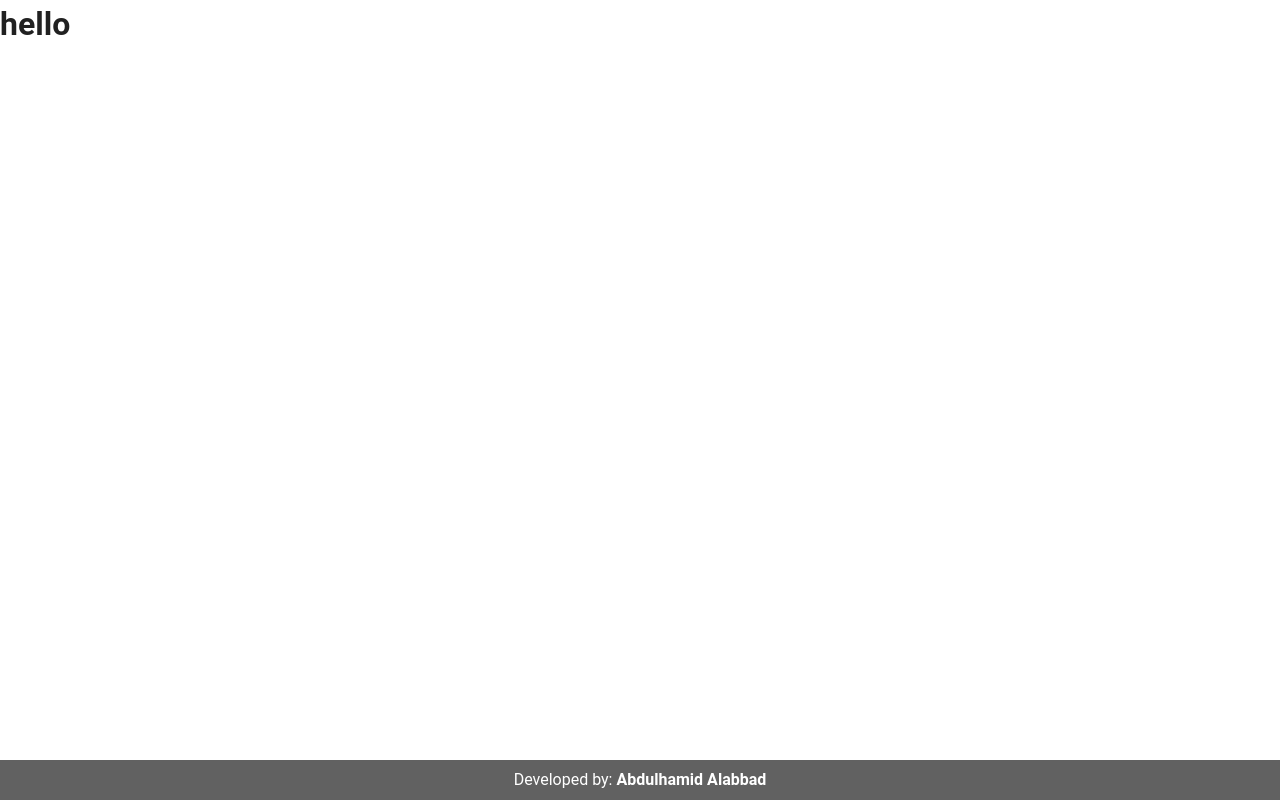
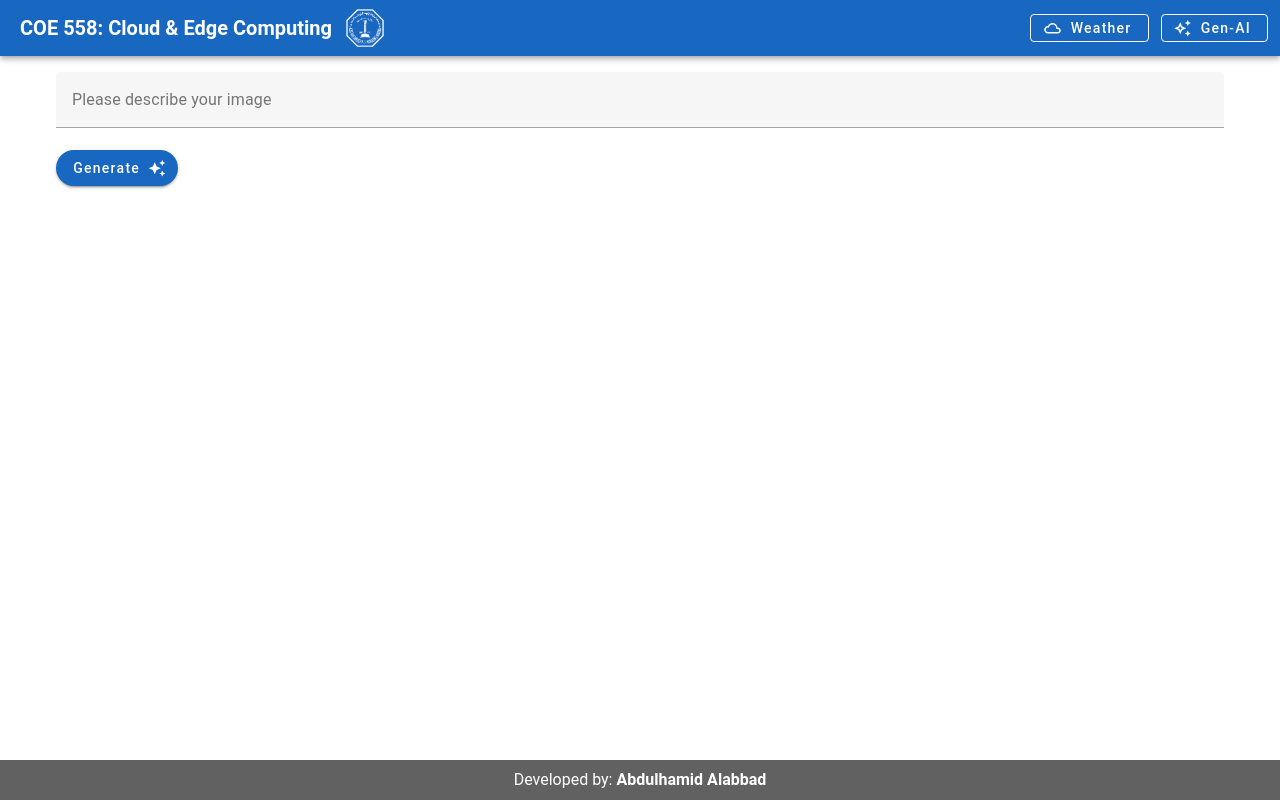
Before and after one commit to Abdulhamid-12/cloud-project-frontend, a Vue app: page /gen-ai in a window 1280 px wide. Built offline with nearby package versions, Linux system fonts and the light colour scheme.

Commit message:
General enhancement

```diff
--- a/src/components.d.ts
+++ b/src/components.d.ts
@@ -7,6 +7,7 @@ export {}
 /* prettier-ignore */
 declare module 'vue' {
   export interface GlobalComponents {
+    AppBar: typeof import('./components/AppBar.vue')['default']
     AppFooter: typeof import('./components/AppFooter.vue')['default']
     Home: typeof import('./components/Home.vue')['default']
     RouterLink: typeof import('vue-router')['RouterLink']
--- /dev/null
+++ b/src/components/AppBar.vue
@@ -0,0 +1,46 @@
+<template>
+  <v-app-bar app color="primary" density="comfortable">
+    <v-app-bar-title>
+      <div style="display: flex; align-items: center; flex-direction: row">
+        <h4>COE 558: Cloud & Edge Computing</h4>
+        <v-img
+          width="50"
+          height="50"
+          src="@/assets/logo-white.png"
+          style="flex: inherit"
+          class="ml-2"
+        />
+      </div>
+    </v-app-bar-title>
+    <div>
+      <v-spacer></v-spacer>
+      <v-btn
+        variant="outlined"
+        class="mr-3 text-none"
+        prepend-icon="mdi-weather-cloudy"
+        density="comfortable"
+        @click="goToWeather"
+        >Weather</v-btn
+      >
+      <v-btn
+        variant="outlined"
+        class="mr-3 text-none"
+        prepend-icon="mdi-creation-outline"
+        density="comfortable"
+        @click="goToGenAI"
+        >Gen-AI</v-btn
+      >
+    </div>
+  </v-app-bar>
+</template>
+<script setup lang="ts">
+import router from "@/router";
+
+const goToGenAI = () => {
+  router.push("/gen-ai");
+};
+
+const goToWeather = () => {
+  router.push("/");
+};
+</script>
--- a/src/components/Home.vue
+++ b/src/components/Home.vue
@@ -1,28 +1,18 @@
 <template>
-  <v-container class="fill-height" fluid>
-    <v-responsive class="align-centerfill-height mx-auto" max-width="900">
-      <v-img class="mb-4" height="150" src="@/assets/logo.png" />
-
-      <div class="text-center">
-        <h1 class="font-weight-bold">COE 558: Cloud & Edge Computing</h1>
-      </div>
-
-      <div class="py-4" />
-
-      <v-row>
-        <v-col cols="12">
+  <v-container class="fill-height align-center justify-center">
           <v-card
             class="py-4"
             color="blue-lighten-5"
             prepend-icon="mdi-weather-cloudy"
             rounded="lg"
             title="Weather"
+            max-width="700"
             :loading="loadingWeather"
           >
             <v-card-text>
               <h3>{{ weather.location.name }}, {{ weather.location.region }}, {{ weather.location.country }}</h3>
               <div class="d-flex align-center">
-                <img :src="weather.current.condition.icon" alt="Weather Icon" style="width: 50px; height: auto;"></img>
+                <img :src="weather.current.condition.icon" alt="icon" style="width: 50px; height: auto;"></img>
                 <h1>{{ displayedTemperature }}</h1>
               </div>
               <v-row>
@@ -85,13 +75,10 @@
                 :append-icon="temperatureUnit === 'C' ? 'mdi-temperature-fahrenheit' : 'mdi-temperature-celsius'"
                 rounded
                 color="primary"
-                >Change unit to</v-btn
+                >Change to</v-btn
               >
             </v-card-text>
           </v-card>
-        </v-col>
-      </v-row>
-    </v-responsive>
   </v-container>
 </template>
 
@@ -177,10 +164,8 @@ const loadingWeather = ref(false);
 const loadingBtn = ref(false);
 
 const getWeather = async (location = '') => {
-  console.log(location);
   const response = await axios.get(`${BASE_URL}/weather/?location=${location}`);
   weather.value = response.data;
-  // console.log(weather.value);
 };
 
 const getUserLocation = async () => {
--- a/src/layouts/default.vue
+++ b/src/layouts/default.vue
@@ -1,5 +1,6 @@
 <template>
   <v-app>
+    <AppBar />
     <v-main>
       <router-view />
     </v-main>
--- a/src/pages/gen-ai.vue
+++ b/src/pages/gen-ai.vue
@@ -1,6 +1,13 @@
 <template>
-    <h1>hello</h1>
-  </template>
+  <v-container>
+    <v-text-field label="Please describe your image">
+
+    </v-text-field>
+    <v-btn class="text-none mb-3" append-icon="mdi-creation" color="primary" rounded>Generate</v-btn>
+    <v-img src="" alt="generated image"></v-img>
+  </v-container>
+
+</template>
 
   <script lang="ts" setup>
     //
```
